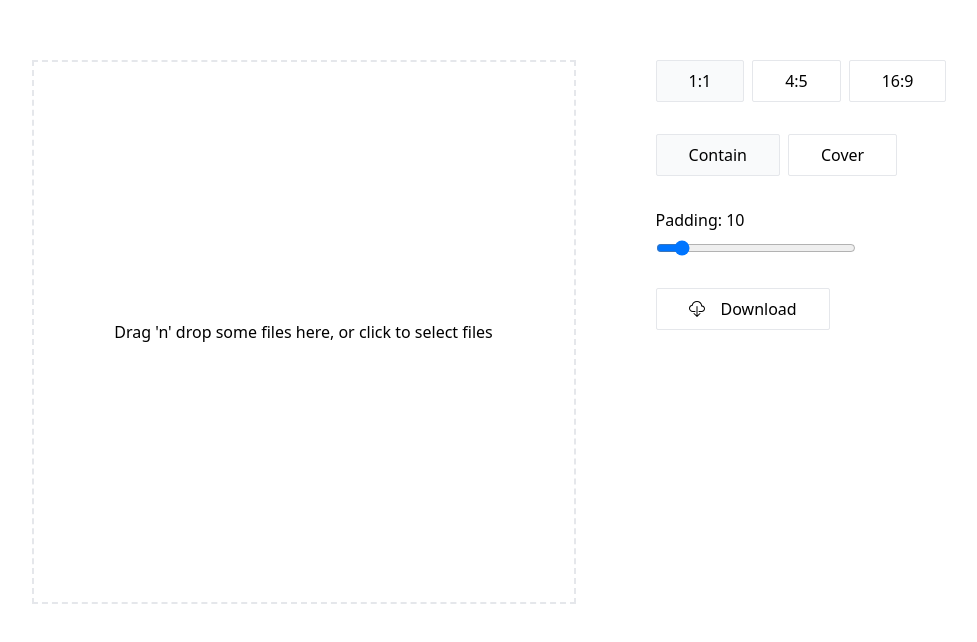
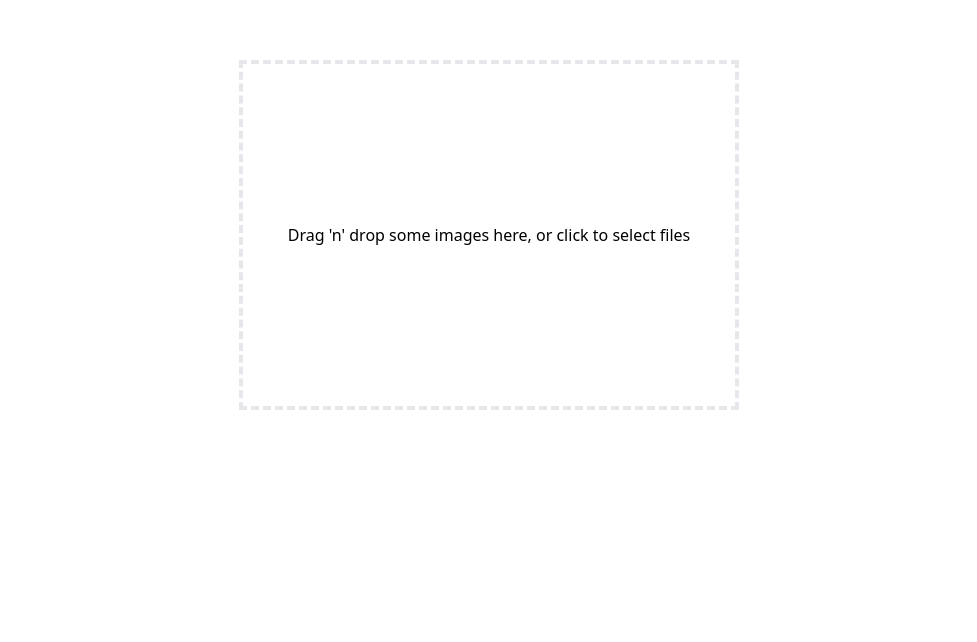
Before and after one commit to shakogegia/instagram-framer, a Next.js app: page / in a window 1280 px wide. Shown: the part 164-806 px from the top of the page, without its empty margins (151-1128 px from the left). Built offline with nearby package versions, Linux system fonts and the light colour scheme.

Commit message:
refactor: split to components

```diff
--- /dev/null
+++ b/components/button.js
@@ -0,0 +1,13 @@
+import classNames from "../utils/class-names";
+
+export default function Button({ onClick, isActive, className, children, ...props }) {
+  return (
+    <button
+      onClick={onClick}
+      className={classNames('border-[1px] rounded-sm px-8 py-2 hover:bg-gray-100', isActive && "bg-gray-100", className)}
+      {...props}
+    >
+      {children}
+    </button>
+  )
+}
--- /dev/null
+++ b/components/dropzone.js
@@ -0,0 +1,29 @@
+/* eslint-disable react/no-unescaped-entities */
+import { useCallback } from 'react';
+import { useDropzone } from 'react-dropzone';
+
+export default function Dropzone({ onUpload }) {
+  const onDrop = useCallback(async(acceptedFiles) => {
+    const images = await Promise.all(
+      acceptedFiles.map((file) => {
+        return new Promise((resolve, reject) => {
+          const reader = new FileReader()
+          reader.onabort = () => reject()
+          reader.onerror = () => reject()
+          reader.onload = () => resolve(reader.result)
+          reader.readAsDataURL(file)
+        })
+      })
+    )
+    onUpload(images)
+  }, [onUpload])
+
+  const { getRootProps, getInputProps } = useDropzone({ onDrop })
+
+  return (
+    <div className='w-full h-full inline-flex justify-center items-center' {...getRootProps()}>
+      <input {...getInputProps()} />
+      <p className='text-center'>Drag 'n' drop some images here, or click to select files</p>
+    </div>
+  )
+}
--- /dev/null
+++ b/components/preview.js
@@ -0,0 +1,38 @@
+/* eslint-disable @next/next/no-img-element */
+/* eslint-disable react/no-unescaped-entities */
+import { useMemo } from 'react';
+import classNames from "../utils/class-names";
+
+const width = 1080 / 2
+
+export default function Preview({ id, image, padding = 50, ratio = "4:5", objectFit = "contain" }) {
+  const imageSize = useMemo(() => {
+    if (ratio === "1:1") return [width, width]
+    if (ratio === "4:5") return [width, width * 5 / 4]
+    if (ratio === "16:9") return [width, width * 9 / 16]
+  }, [ratio])
+
+  return (
+    <div className='border-dashed border-2 inline-flex'>
+      <div
+        id={id}
+        className={classNames('bg-white')}
+        style={{
+          padding: `${padding}px`,
+          width: `${imageSize[0]}px`,
+          height: `${imageSize[1]}px`,
+        }}
+      >
+        <img
+          src={image}
+          alt=""
+          className={classNames(
+            "w-full h-full",
+            objectFit === "contain" && "object-contain",
+            objectFit === "cover" && "object-cover"
+          )}
+        />
+      </div>
+    </div>
+  )
+}
--- /dev/null
+++ b/components/settings.js
@@ -0,0 +1,55 @@
+import * as htmlToImage from 'html-to-image';
+import { useEffect, useState } from 'react';
+import { BsCloudDownload } from "react-icons/bs";
+import classNames from "../utils/class-names";
+import Button from './button';
+
+export default function Settings(props) {
+  const [padding, setPadding] = useState(props.padding)
+  const [ratio, setRatio] = useState(props.ratio)
+  const [objectFit, setObjectFit] = useState(props.objectFit)
+
+  function download() {
+    var node = document.getElementById(props.id);
+
+    htmlToImage.toPng(node)
+      .then(function (dataUrl) {
+        const link = document.createElement("a");
+        link.href = dataUrl;
+        link.download = "filename";
+        link.click();
+      })
+      .catch(function (error) {
+        console.error('oops, something went wrong!', error);
+      });
+  }
+
+  useEffect(() => {
+    props.onChange({ padding, ratio, objectFit })
+  }, [padding, ratio, objectFit])
+
+  return (
+    <div className='flex flex-col gap-8'>
+      <div className='flex gap-2'>
+        <Button onClick={() => setRatio("1:1")} isActive={ratio === "1:1"}>1:1</Button>
+        <Button onClick={() => setRatio("4:5")} isActive={ratio === "4:5"}>4:5</Button>
+        <Button onClick={() => setRatio("16:9")} isActive={ratio === "16:9"}>16:9</Button>
+      </div>
+      <div className='flex gap-2'>
+        <Button onClick={() => setObjectFit("contain")} isActive={objectFit === "contain"}>Contain</Button>
+        <Button onClick={() => setObjectFit("cover")} isActive={objectFit === "cover"}>Cover</Button>
+      </div>
+      <div className='flex flex-col gap-2'>
+        <p>Padding: {padding}</p>
+        <input className='w-[200px]' type="range" min={0} max={100} defaultValue={padding} onChange={e => setPadding(e.target.value)} />
+      </div>
+
+      <div className='flex gap-2'>
+        <Button onClick={download} className={classNames('flex items-center gap-4')}>
+          <BsCloudDownload />
+          <p>Download</p>
+        </Button>
+      </div>
+    </div>
+  )
+}
--- a/pages/index.js
+++ b/pages/index.js
@@ -1,44 +1,46 @@
-/* eslint-disable @next/next/no-img-element */
-/* eslint-disable react/no-unescaped-entities */
-import { useCallback, useMemo, useState } from 'react'
-import * as htmlToImage from 'html-to-image';
-import { useDropzone } from 'react-dropzone'
-import classNames from "../utils/class-names";
-import { BsCloudDownload } from "react-icons/bs";
 import Head from 'next/head';
-
-const width = 1080/2
+import { useState } from 'react';
+import { BsArrowLeft, BsArrowRight } from "react-icons/bs";
+import Button from "../components/button";
+import Dropzone from "../components/dropzone";
+import Preview from "../components/preview";
+import Settings from "../components/settings";
 
 export default function Home() {
-  const [image, setImage] = useState(null)
-  const [padding, setPadding] = useState(10)
-  const [ratio, setRatio] = useState("1:1")
-  const [objectFit, setObjectFit] = useState("contain")
+  const [images, setImages] = useState([])
+  const [selectedIndex, setSelectedIndex] = useState(null)
 
-  const imageSize = useMemo(() => {
-    if (ratio === "1:1") return [width, width]
-    if (ratio === "4:5") return [width, width*5/4]
-    if (ratio === "16:9") return [width, width*9/16]
-  }, [ratio])
-
-  function onUpload(img) {
-    setImage(img)
+  function onUpload(_images) {
+    setImages(_images.map(image => ({
+      id: id(10),
+      padding: 50,
+      ratio: "4:5",
+      objectFit: "contain",
+      image,
+    })))
+    setSelectedIndex(0)
   }
 
-  function download() {
-    var node = document.getElementById('preview');
+  function onSettingsChanged(image) {
+    return function (settings) {
+      setImages(images.map(_image => _image.id === image.id ? { ...image, ...settings } : _image))
+    }
+  }
 
-    htmlToImage.toPng(node)
-      .then(function (dataUrl) {
-        const link = document.createElement("a");
-        link.href = dataUrl;
-        link.download = "filename";
-        link.click();
-      })
-      .catch(function (error) {
-        console.error('oops, something went wrong!', error);
-      });
+  const canGoLeft = selectedIndex > 0
+  const canGoRight = selectedIndex < images.length - 1
+
+  function goLeft() {
+    if (!canGoLeft) return
+    setSelectedIndex(selectedIndex - 1)
   }
+
+  function goRight() {
+    if (!canGoRight) return
+    setSelectedIndex(selectedIndex + 1)
+  }
+
+  const selectedImage = images[selectedIndex]
 
   return (
     <div>
@@ -46,73 +48,51 @@ export default function Home() {
         <title>Instagram Framer</title>
       </Head>
       <main className='container flex justify-center mx-auto p-16'>
+
         <div className='flex gap-20 mt-40'>
-          <div>
-            <div className='border-dashed border-2 inline-flex'>
-              <div
-                id='preview'
-                className={classNames('bg-white')}
-                style={{
-                  padding: `${padding}px`,
-                  width: `${imageSize[0]}px`,
-                  height: `${imageSize[1]}px`,
-                }}
-              >
+          {images.length === 0 && (
+            <div className='border-4 border-dashed w-[500px] h-[350px]'>
+              <Dropzone onUpload={onUpload} />
+            </div>
+          )}
 
-                {!image && <Dropzone onUpload={onUpload} />}
-                {image && <img src={image} alt="" className={classNames("w-full h-full", objectFit === "contain" && "object-contain", objectFit === "cover" && "object-cover")} />}
+          {selectedImage && (
+            <>
+              <Preview
+                image={selectedImage.image}
+                id={selectedImage.id}
+                padding={selectedImage.padding}
+                ratio={selectedImage.ratio}
+                objectFit={selectedImage.objectFit}
+              />
 
+              <div className='flex flex-col gap-8'>
+                <div className='flex items-center gap-4'>
+                  <Button disabled={!canGoLeft} onClick={goLeft}><BsArrowLeft /></Button>
+                  <p>{selectedIndex+1}:{images.length}</p>
+                  <Button disabled={!canGoRight} onClick={goRight}><BsArrowRight /></Button>
+                </div>
+
+                <Settings
+                  image={selectedImage.image}
+                  id={selectedImage.id}
+                  onChange={onSettingsChanged(selectedImage)}
+                />
               </div>
-            </div>
-          </div>
-
-          <div className='flex flex-col gap-8'>
-            <div className='flex gap-2'>
-              <button onClick={() => setRatio("1:1")} className={classNames('border-[1px] rounded-sm px-8 py-2 hover:bg-gray-50', ratio === "1:1" && "bg-gray-50")}>1:1</button>
-              <button onClick={() => setRatio("4:5")} className={classNames('border-[1px] rounded-sm px-8 py-2 hover:bg-gray-50', ratio === "4:5" && "bg-gray-50")}>4:5</button>
-              <button onClick={() => setRatio("16:9")} className={classNames('border-[1px] rounded-sm px-8 py-2 hover:bg-gray-50', ratio === "16:9" && "bg-gray-50")}>16:9</button>
-            </div>
-            <div className='flex gap-2'>
-              <button onClick={() => setObjectFit("contain")} className={classNames('border-[1px] rounded-sm px-8 py-2 hover:bg-gray-50', objectFit === "contain" && "bg-gray-50")}>Contain</button>
-              <button onClick={() => setObjectFit("cover")} className={classNames('border-[1px] rounded-sm px-8 py-2 hover:bg-gray-50', objectFit === "cover" && "bg-gray-50")}>Cover</button>
-            </div>
-            <div className='flex flex-col gap-2'>
-              <p>Padding: {padding}</p>
-              <input className='w-[200px]' type="range" min={0} max={100} defaultValue={padding} onChange={e => setPadding(e.target.value)} />
-            </div>
-
-            <div className='flex gap-2'>
-              <button onClick={download} className={classNames('flex items-center gap-4 border-[1px] rounded-sm px-8 py-2 hover:bg-gray-50')}>
-                <BsCloudDownload />
-                <p>Download</p>
-              </button>
-            </div>
-          </div>
+            </>
+          )}
         </div>
       </main>
     </div>
   )
 }
 
-function Dropzone({ onUpload }) {
-  const onDrop = useCallback((acceptedFiles) => {
-    acceptedFiles.forEach((file) => {
-      const reader = new FileReader()
-
-      reader.onabort = () => console.log('file reading was aborted')
-      reader.onerror = () => console.log('file reading has failed')
-      reader.onload = () => onUpload(reader.result)
-      reader.readAsDataURL(file)
-    })
-
-  }, [onUpload])
-
-  const { getRootProps, getInputProps } = useDropzone({ onDrop })
-
-  return (
-    <div className='w-full h-full inline-flex justify-center items-center' {...getRootProps()}>
-      <input {...getInputProps()} />
-      <p className='text-center'>Drag 'n' drop some files here, or click to select files</p>
-    </div>
-  )
+function id(length) {
+  var result = '';
+  var characters = 'ABCDEFGHIJKLMNOPQRSTUVWXYZabcdefghijklmnopqrstuvwxyz0123456789';
+  var charactersLength = characters.length;
+  for (var i = 0; i < length; i++) {
+    result += characters.charAt(Math.floor(Math.random() * charactersLength));
+  }
+  return result;
 }
```
